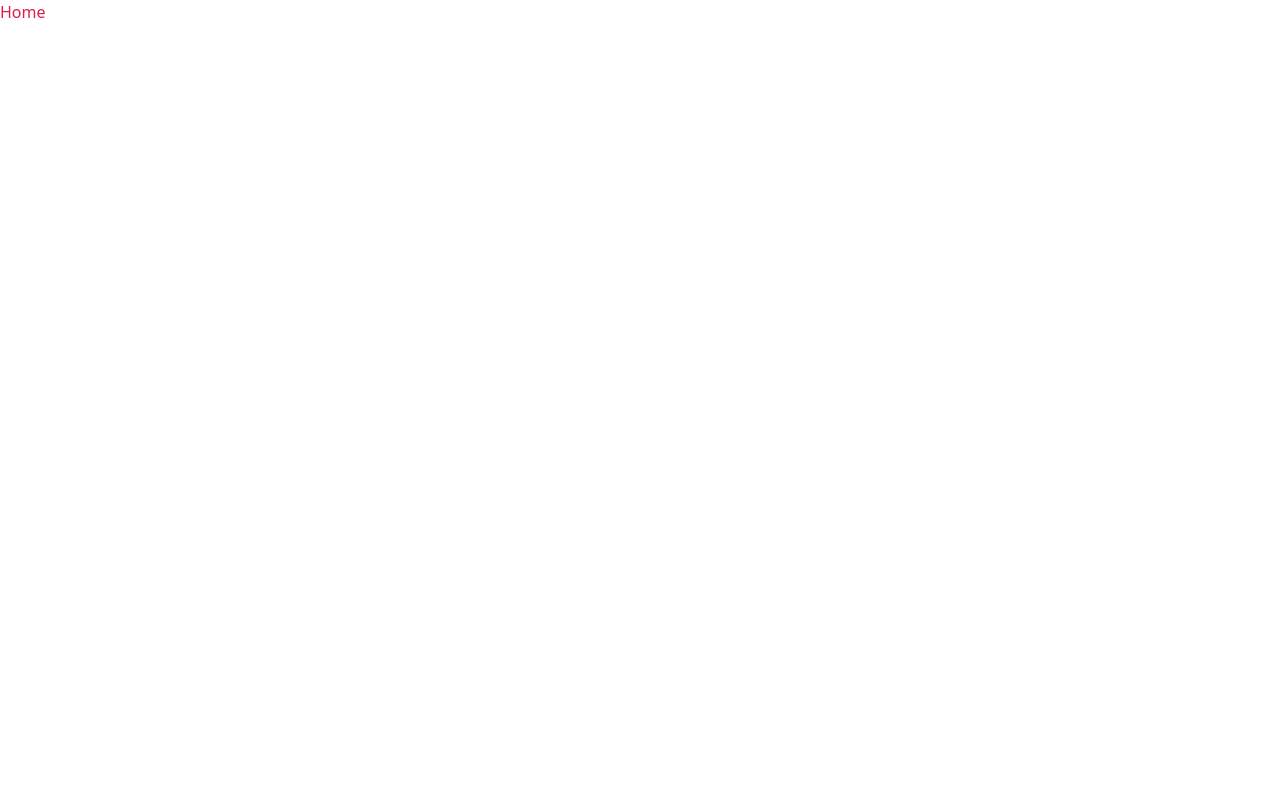
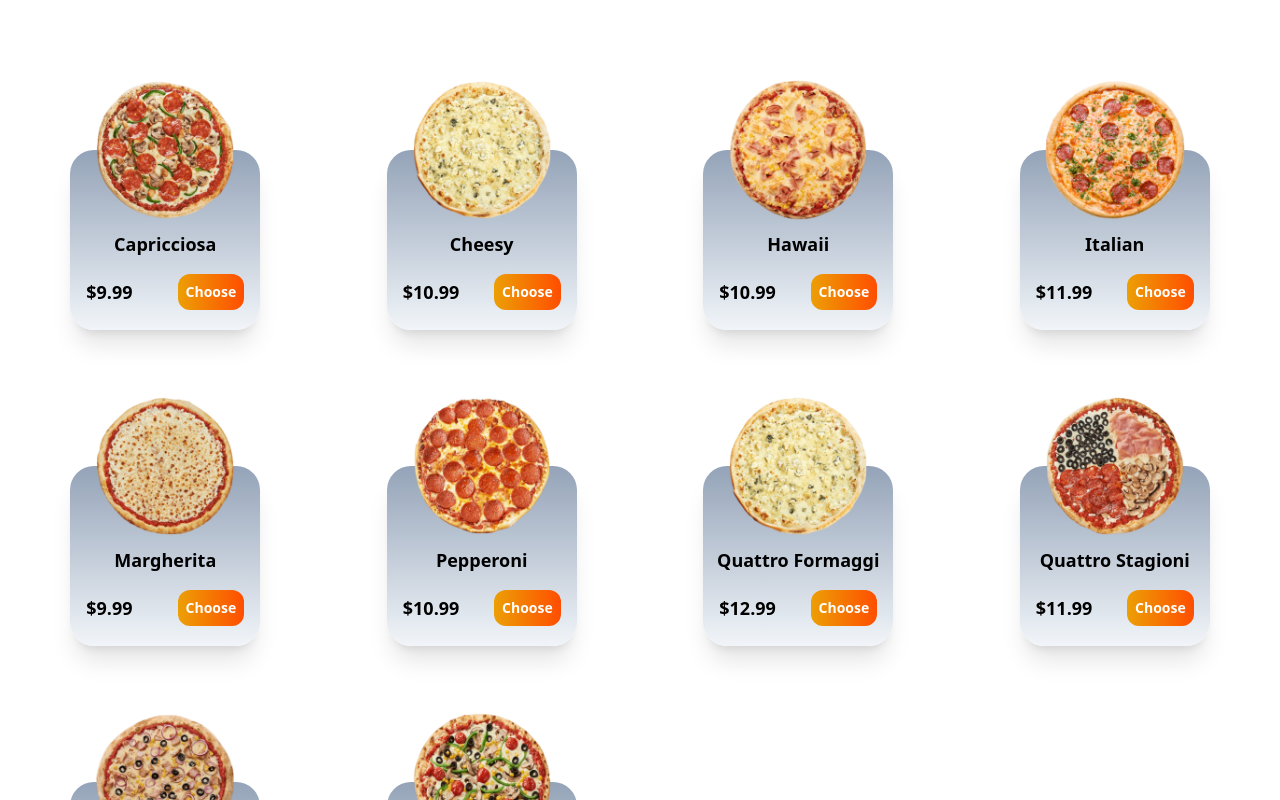
Before and after one commit to VUQUYNHNGAHUYNH/pizza, a Next.js app: page / in a window 1280 px wide. Shown: the top 800 px of the page. Built offline with nearby package versions, Linux system fonts and the light colour scheme.

Commit message:
pizza component

```diff
--- /dev/null
+++ b/app/components/Pizza.tsx
@@ -0,0 +1,53 @@
+"use client";
+
+import Image from "next/image";
+import { HiOutlineShoppingCart } from "react-icons/hi";
+
+type PizzaProps = {
+  pizza: {
+    id: number;
+    name: string;
+    image: string;
+    priceSm: number;
+    priceMd: number;
+    priceLg: number;
+    toppings: {
+      image: string;
+      name: string;
+      price: number;
+    }[];
+  };
+};
+
+const Pizza: React.FC<PizzaProps> = ({ pizza }) => {
+  return (
+    <div className="relative py-16 lg:py-20">
+      <div className=" flex items-center justify-center">
+        <Image
+          src={pizza.image}
+          alt="image"
+          width={140}
+          height={140}
+          className="z-10"
+        />
+      </div>
+      <div className="absolute inset-x-0 top-[50%] flex items-center justify-center">
+        <div className=" w-[190px] h-[180px] rounded-3xl shadow-xl bg-gradient-to-b from-slate-400 to-slate-100">
+          <div className="flex flex-col mt-20 gap-4">
+            <p className="capitalize text-center font-semibold text-lg cursor-pointer">
+              {pizza.name}
+            </p>
+            <div className="flex justify-between px-4 items-center">
+              <p className="text-lg font-bold">${pizza.priceSm}</p>
+              <button className="p-2 text-sm text-white rounded-xl font-semibold transition-all bg-gradient-to-r from-[#EC9F05] to-[#FF4E00]  ">
+                Choose
+              </button>
+            </div>
+          </div>
+        </div>
+      </div>
+    </div>
+  );
+};
+
+export default Pizza;
--- a/app/page.tsx
+++ b/app/page.tsx
@@ -1,3 +1,15 @@
+import pizzas from "@/data";
+import Pizza from "./components/Pizza";
+
 export default function Home() {
-  return <div className="text-rose-600">Home</div>;
+  return (
+    <div className="container mx-auto">
+      {/* pizza grid */}
+      <div className=" grid gap-8 lg:gap-4 grid-cols-2 md:grid-cols-3 xl:grid-cols-4 2xl:grid-cols-5">
+        {pizzas.map((pizza) => (
+          <Pizza pizza={pizza} key={pizza.id} />
+        ))}
+      </div>
+    </div>
+  );
 }
--- a/package.json
+++ b/package.json
@@ -19,6 +19,7 @@
     "postcss": "8.4.23",
     "react": "18.2.0",
     "react-dom": "18.2.0",
+    "react-icons": "^4.8.0",
     "tailwindcss": "3.3.2",
     "typescript": "5.0.4"
   }
```
Also changed, not shown: 1 other file (tests, documents, lock files or other folders).
